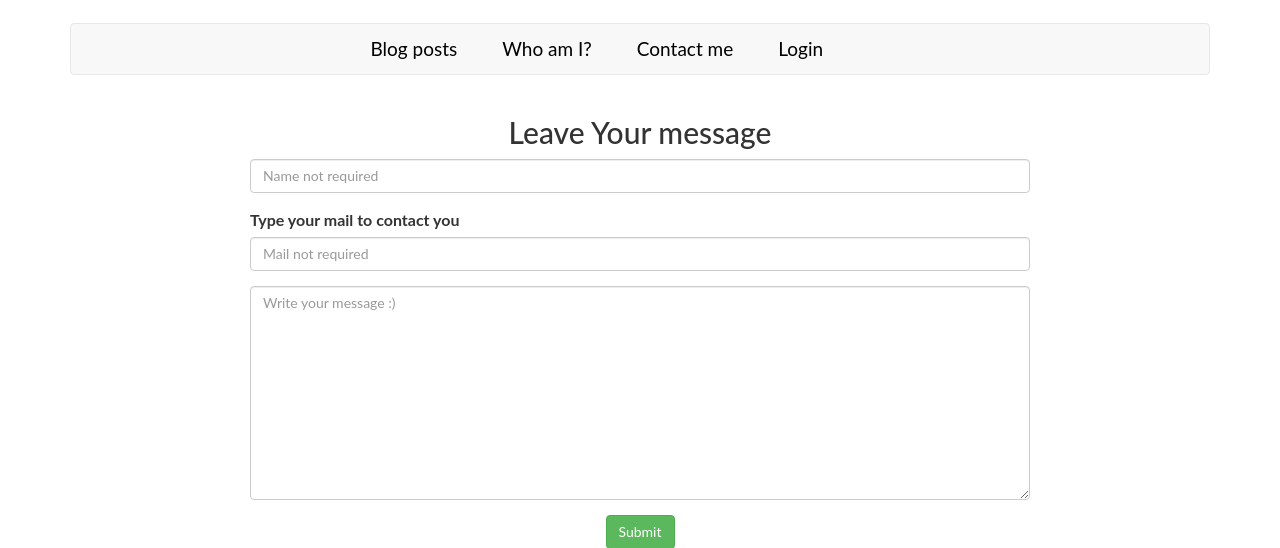
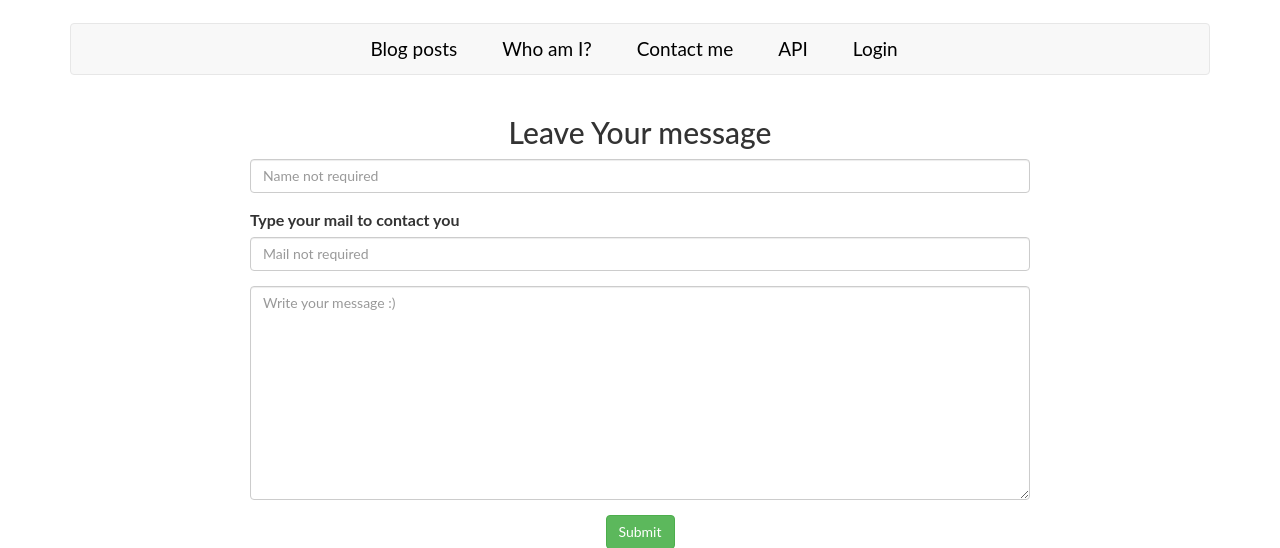
Before and after one commit to hussamEL-Hwary/blog, a Django app: page /contact-me/ in a window 1280 px wide. Shown: the top 548 px of the page. Run offline with Django 3.2, Linux system fonts and the light colour scheme; some libraries are stand-ins or nearby versions.

Commit message:
add api link

```diff
--- a/mysite/templates/base.html
+++ b/mysite/templates/base.html
@@ -47,6 +47,7 @@
                             <li><a class="navbar-brand nav-edit" href="{% url 'blog:homepage'  %}">Blog posts</a></li>
                             <li><a class="navbar-brand nav-edit" href="{% url 'blog:aboutme'%}">Who am I?</a></li>
                             <li><a class="navbar-brand nav-edit" href="{%url 'blog:message'%}">Contact me</a></li>
+                            <li><a class="navbar-brand nav-edit" href="{%url 'blog:api_docs'%}">API</a></li>
                             {%if user.is_authenticated%}
                             <li><a class="navbar-brand nav-edit" href="{% url 'logout'%}">Logout</a></li>
                             {%else%}
```
